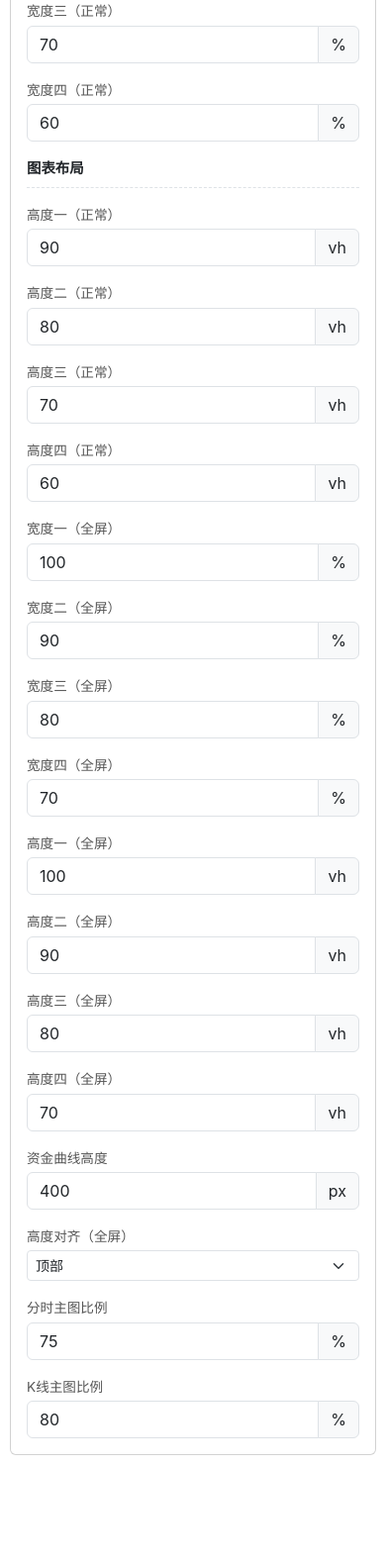
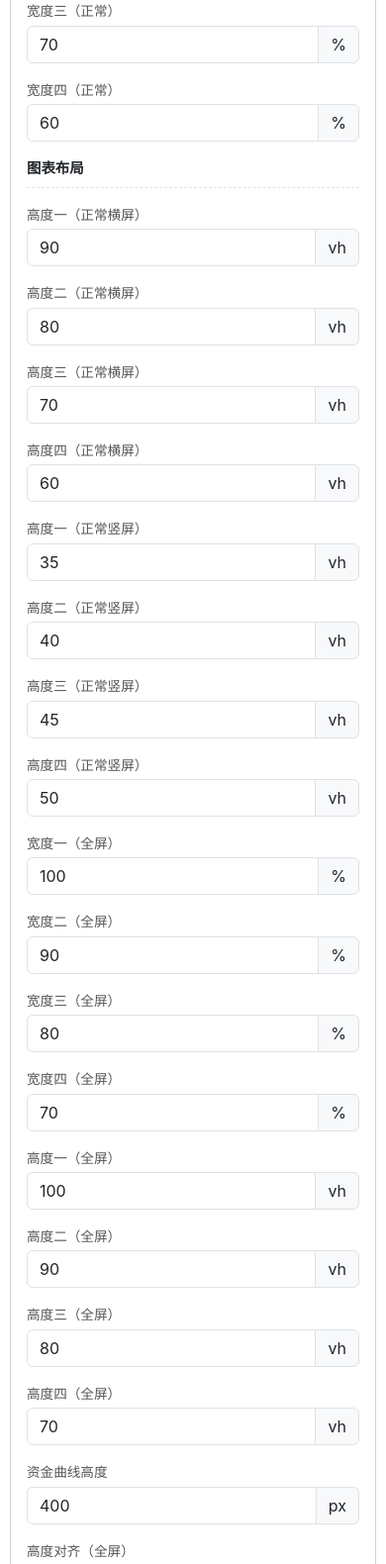
Before and after one commit to xvleaf/stock, a Django app: page /setting in a window 390 px wide. Shown: the part 4446-6026 px from the top of the page at 99% size. Before the commit the page ends 5916 px from the top, so only its background shows below. Run offline with Django 4.2, Linux system fonts and the light colour scheme; data comes from the database, SQL or seed files in the repository; parts of the project's set-up code (start-up, migrations or seed data) failed here and were passed over; some libraries are stand-ins or nearby versions.

Commit message:
股票图表高度区分横屏和竖屏

```diff
--- a/static/stock/js/setting.js
+++ b/static/stock/js/setting.js
@@ -61,10 +61,14 @@ const FIELD_LABELS = {
     'bp3': '断点三',
     'w4': '宽度四（正常）',
     // 界面配置 - 图表布局
-    'h1': '高度一（正常）',
-    'h2': '高度二（正常）',
-    'h3': '高度三（正常）',
-    'h4': '高度四（正常）',
+    'h1l': '高度一（正常横屏）',
+    'h2l': '高度二（正常横屏）',
+    'h3l': '高度三（正常横屏）',
+    'h4l': '高度四（正常横屏）',
+    'h1': '高度一（正常竖屏）',
+    'h2': '高度二（正常竖屏）',
+    'h3': '高度三（正常竖屏）',
+    'h4': '高度四（正常竖屏）',
     'w5': '宽度一（全屏）',
     'w6': '宽度二（全屏）',
     'w7': '宽度三（全屏）',
--- a/stock/fetch/config.py
+++ b/stock/fetch/config.py
@@ -210,10 +210,14 @@ def get_ui_config():
         'w7': cfg.get('w7', 80),
         'w8': cfg.get('w8', 70),
         # 图表布局
-        'h1': cfg.get('h1', 90),
-        'h2': cfg.get('h2', 80),
-        'h3': cfg.get('h3', 70),
-        'h4': cfg.get('h4', 60),
+        'h1l': cfg.get('h1l', 90),
+        'h2l': cfg.get('h2l', 80),
+        'h3l': cfg.get('h3l', 70),
+        'h4l': cfg.get('h4l', 60),
+        'h1': cfg.get('h1', 35),
+        'h2': cfg.get('h2', 40),
+        'h3': cfg.get('h3', 45),
+        'h4': cfg.get('h4', 50),
         'h5': cfg.get('h5', 100),
         'h6': cfg.get('h6', 90),
         'h7': cfg.get('h7', 80),
--- a/stock/templates/base-view.html
+++ b/stock/templates/base-view.html
@@ -37,6 +37,10 @@
         --h2: {{ ui_config.h2 }}vh;
         --h3: {{ ui_config.h3 }}vh;
         --h4: {{ ui_config.h4 }}vh;
+        --h1l: {{ ui_config.h1l }}vh;
+        --h2l: {{ ui_config.h2l }}vh;
+        --h3l: {{ ui_config.h3l }}vh;
+        --h4l: {{ ui_config.h4l }}vh;
         --h5: {{ ui_config.h5 }}vh;
         --h6: {{ ui_config.h6 }}vh;
         --h7: {{ ui_config.h7 }}vh;
--- a/stock/templates/web-setting.html
+++ b/stock/templates/web-setting.html
@@ -358,28 +358,56 @@
                     <div class="fw-semibold pb-2 mb-3" style="font-size: 0.9rem; border-bottom: 1px dashed #dee2e6;">图表布局</div>
                 <div class="row g-3">
                     <div class="col-md-3 col-sm-6">
-                        <label class="form-label small mb-1">高度一（正常）</label>
+                        <label class="form-label small mb-1">高度一（正常横屏）</label>
+                        <div class="input-group">
+                            <input type="text" name="h1l" class="form-control" value="{{ setting.h1l }}" placeholder="{{ remarks.h1l }}">
+                            <span class="input-group-text">vh</span>
+                        </div>
+                    </div>
+                    <div class="col-md-3 col-sm-6">
+                        <label class="form-label small mb-1">高度二（正常横屏）</label>
+                        <div class="input-group">
+                            <input type="text" name="h2l" class="form-control" value="{{ setting.h2l }}" placeholder="{{ remarks.h2l }}">
+                            <span class="input-group-text">vh</span>
+                        </div>
+                    </div>
+                    <div class="col-md-3 col-sm-6">
+                        <label class="form-label small mb-1">高度三（正常横屏）</label>
+                        <div class="input-group">
+                            <input type="text" name="h3l" class="form-control" value="{{ setting.h3l }}" placeholder="{{ remarks.h3l }}">
+                            <span class="input-group-text">vh</span>
+                        </div>
+                    </div>
+                    <div class="col-md-3 col-sm-6">
+                        <label class="form-label small mb-1">高度四（正常横屏）</label>
+                        <div class="input-group">
+                            <input type="text" name="h4l" class="form-control" value="{{ setting.h4l }}" placeholder="{{ remarks.h4l }}">
+                            <span class="input-group-text">vh</span>
+                        </div>
+                    </div>
+                    <div class="col-md-3 col-sm-6">
+                        <label class="form-label small mb-1">高度一（正常竖屏）</label>
                         <div class="input-group">
                             <input type="text" name="h1" class="form-control" value="{{ setting.h1 }}" placeholder="{{ remarks.h1 }}">
                             <span class="input-group-text">vh</span>
                         </div>
                     </div>
                     <div class="col-md-3 col-sm-6">
-                        <label class="form-label small mb-1">高度二（正常）</label>
+                        <label class="form-label small mb-1">高度二（正常竖屏）</label>
                         <div class="input-group">
                             <input type="text" name="h2" class="form-control" value="{{ setting.h2 }}" placeholder="{{ remarks.h2 }}">
                             <span class="input-group-text">vh</span>
                         </div>
                     </div>
                     <div class="col-md-3 col-sm-6">
-                        <label class="form-label small mb-1">高度三（正常）</label>
+                        <label class="form-label small mb-1">高度三（正常竖屏）</label>
                         <div class="input-group">
                             <input type="text" name="h3" class="form-control" value="{{ setting.h3 }}" placeholder="{{ remarks.h3 }}">
                             <span class="input-group-text">vh</span>
                         </div>
                     </div>
                     <div class="col-md-3 col-sm-6">
-                        <label class="form-label small mb-1">高度四（正常）</label>
+                        <label class="form-label small mb-1">高度四（正常竖屏）</label>
                         <div class="input-group">
                             <input type="text" name="h4" class="form-control" value="{{ setting.h4 }}" placeholder="{{ remarks.h4 }}">
                             <span class="input-group-text">vh</span>
```
Also changed, not shown: static/stock/css/view.css (+11 -1 lines), stock/models/models.py (+21 -17 lines).
